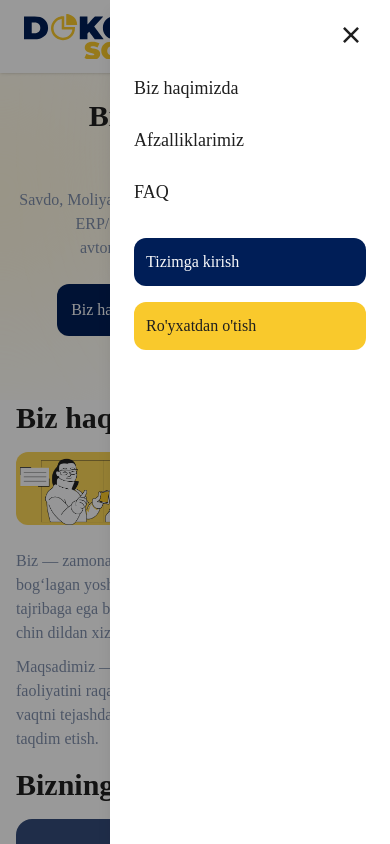
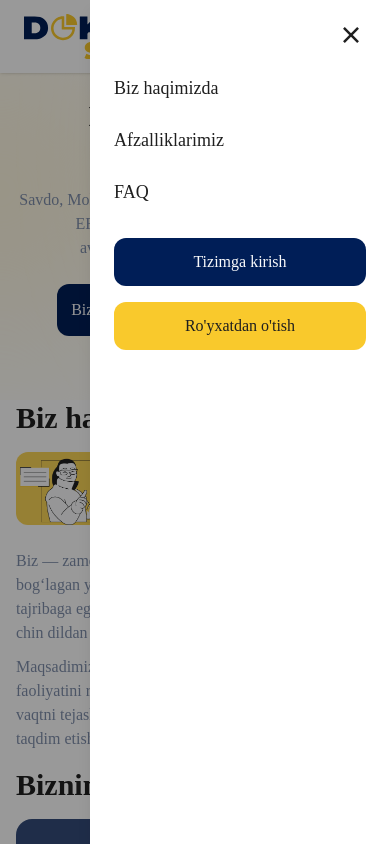
Before and after one commit to nurmuhammadxon/dokon-soft, a React (Vite) app: page / in a window 390 px wide. Both pictures are taken after a click on the button 350 px from the left and 36 px from the top of the page. Shown: the top 844 px of the page. Built offline with nearby package versions, Linux system fonts and the light colour scheme.

Commit message:
First commit

```diff
--- a/src/components/Header.jsx
+++ b/src/components/Header.jsx
@@ -7,18 +7,18 @@ import { headerMenu, selectLanguage } from '../constants'
 // components
 import SelectLanguageList from './SelectLanguageList'
 
-const HeaderNavList = ({ data, onClickLink }) => {
+const HeaderNavList = ({ data }) => {
     const pathName = useLocation().hash
+    console.log(pathName);
 
     return (
-        <ul className='flex flex-col md:flex-row gap-6'>
+        <ul className='flex flex-col lg:flex-row gap-6'>
             {
                 data.map(({ id, title, link }) => (
                     <li key={id}>
                         <a
                             href={link}
                             className={`text-lg ${pathName === link ? 'text-primaryYellow90 hover:text-primaryYellow70' : 'text-myBlack hover:text-primaryDarkBlue80'}`}
-                            onClick={onClickLink}
                         >
                             {title}
                         </a>
@@ -72,9 +72,9 @@ function Header() {
 
             {/* Slide-in Mobile Menu */}
             <div
-                className={`fixed top-0 right-0 h-full w-[280px] bg-white shadow-lg z-50 px-6 py-5 transition-transform duration-300 ease-in-out
+                className={`fixed top-0 right-0 h-full w-[300px] bg-white shadow-lg z-50 px-6 py-5 transition-transform duration-300 ease-in-out
                 ${isOpenMenu ? 'translate-x-0' : 'translate-x-full'}
-                md:hidden`}
+                lg:hidden`}
             >
                 <div className='flex justify-end mb-6'>
                     <button onClick={() => setIsOpenMenu(false)}>
@@ -87,13 +87,13 @@ function Header() {
                 <div className='mt-8 flex flex-col gap-4'>
                     <a
                         href="#"
-                        className='inline-block font-medium text-base xl:text-lg xl:leading-7 rounded-xl transition-all duration-300 text-myWhite bg-primaryDarkBlue100 hover:bg-primaryDarkBlue80 p-3'
+                        className='inline-block font-medium text-base xl:text-lg xl:leading-7 rounded-xl transition-all duration-300 text-myWhite bg-primaryDarkBlue100 hover:bg-primaryDarkBlue80 p-3 text-center'
                     >
                         Tizimga kirish
                     </a>
                     <a
                         href="#"
-                        className='inline-block font-medium text-base xl:text-lg xl:leading-7 rounded-xl transition-all duration-300 text-myBlack bg-primaryYellow100 hover:bg-primaryYellow80 p-3'
+                        className='inline-block font-medium text-base xl:text-lg xl:leading-7 rounded-xl transition-all duration-300 text-myBlack bg-primaryYellow100 hover:bg-primaryYellow80 p-3 text-center'
                     >
                         Ro'yxatdan o'tish
                     </a>
@@ -103,7 +103,7 @@ function Header() {
             {
                 isOpenMenu && (
                     <div
-                        className='fixed inset-0 bg-black/40 z-40 md:hidden'
+                        className='fixed inset-0 bg-black/40 z-40 lg:hidden'
                         onClick={() => setIsOpenMenu(false)}
                     ></div>
                 )
--- a/src/constants/index.js
+++ b/src/constants/index.js
@@ -16,7 +16,7 @@ export const headerMenu = [
     {
         id: uuidv4(),
         title: 'FAQ',
-        link: '#faq ',
+        link: '#faq',
     },
 ]
 
```
